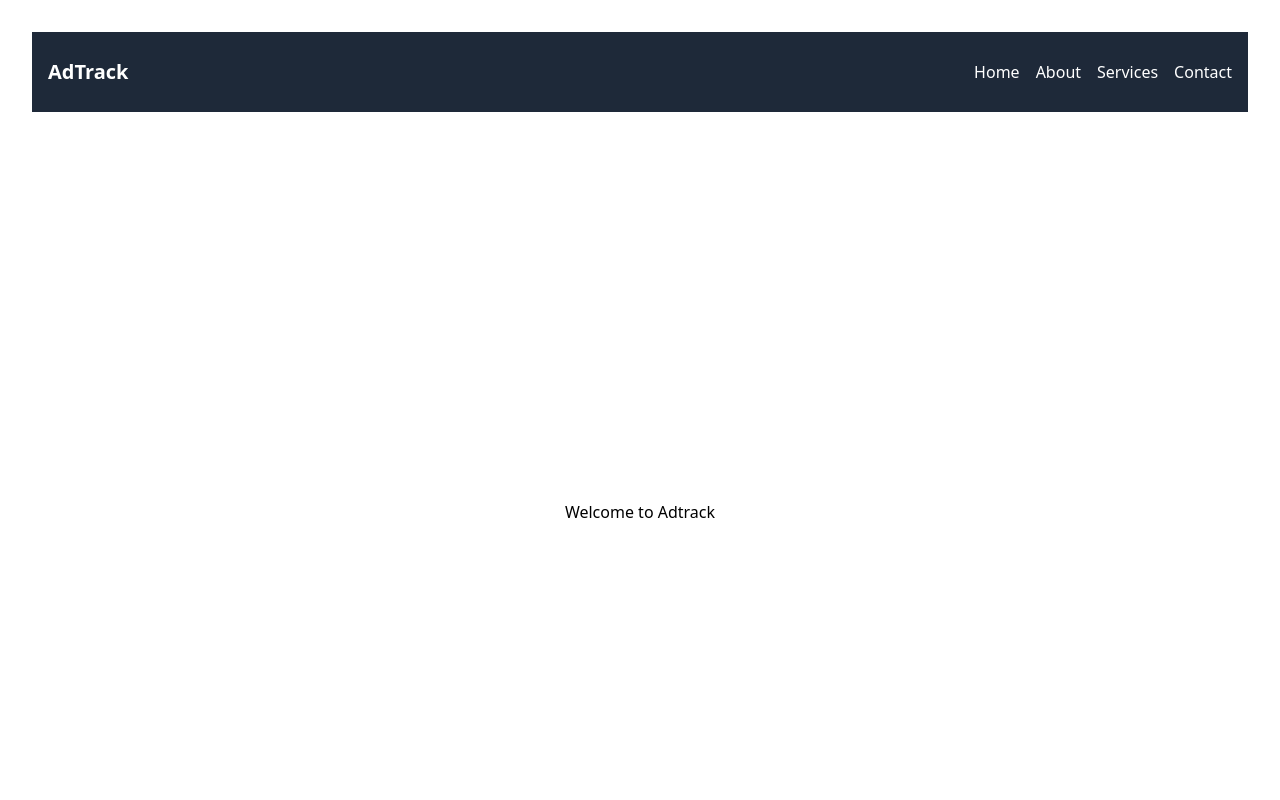
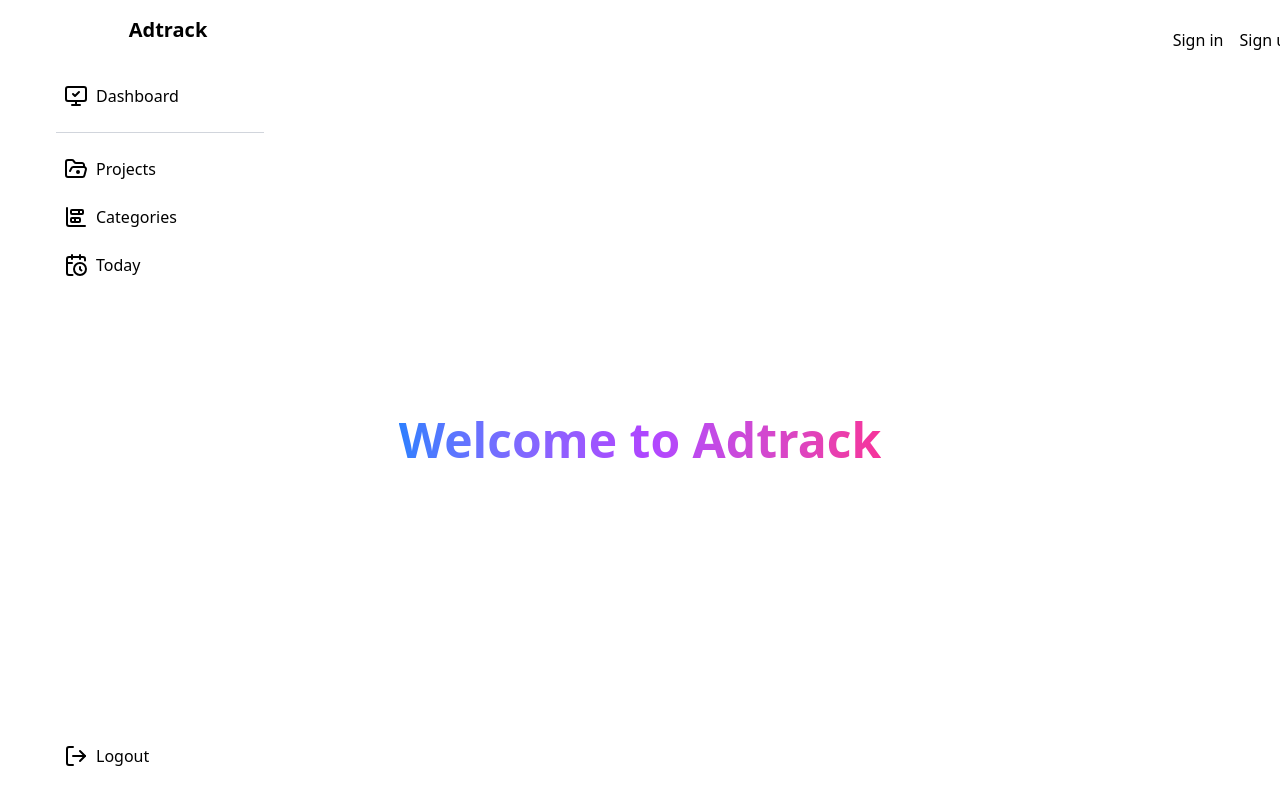
Before and after one commit to Jakom001/adtrack, a React (Vite) app in the folder frontend/: page / in a window 1280 px wide. Shown: the top 800 px of the page. Built offline with nearby package versions, Linux system fonts and the light colour scheme.

Commit message:
main layout, sidebar and navbar

```diff
--- a/frontend/src/App.jsx
+++ b/frontend/src/App.jsx
@@ -1,7 +1,9 @@
-import { Routes, Route, useLocation, Outlet } from 'react-router-dom';
+import { Routes, Route, useLocation } from 'react-router-dom';
 import './App.css';
 import Navbar from './components/layout/Navbar';
+import Sidebar from './components/layout/Sidebar'
 import Home from './pages/Home';
+import MainLayout from './components/layout/MainLayout';
 import NotFound from './pages/NotFound';
 import Contact from './pages/contact';
 import Login from './pages/Login';
@@ -16,6 +18,7 @@ import CategoryList from './pages/categories/CategoryList';
 import AddCategory from './pages/categories/AddCategory';
 import UpdateCategory from './pages/categories/UpdateCategory';
 
+
 // Context Providers
 import {CategoryContextProvider} from './context/CategoryContext';
 import ProjectList from './pages/projects/ProjectList';
@@ -23,62 +26,60 @@ import AddProject from './pages/projects/AddProject';
 import UpdateProject from './pages/projects/UpdateProject';
 import { ProjectContextProvider } from './context/ProjectContext';
 
-
 AOS.init({ once: false });
 
 function App() {
   const location = useLocation();
-  const publicRoutes = ['/login', '/register', ];
+  const publicRoutes = ['/login', '/register'];
 
   return (
-    <>
+    <AuthContextProvider>
+      {/* Navbar is shown on all routes except login and register */}
+      {!publicRoutes.includes(location.pathname) && <div><Navbar /> <Sidebar /></div> }
 
-
-      <AuthContextProvider>
-        {!publicRoutes.includes(location.pathname) && <Navbar />}
       <Routes>
         {/* Public Routes */}
+        <Route path="/" element={<Home />} />
         <Route path="/home" element={<Home />} />
-          <Route path="/" element={<Home />} />
+        <Route path="/contact" element={<Contact />} />
         <Route path="/login" element={<Login />} />
         <Route path="/register" element={<Register />} />
-          <Route path="/contact" element={<Contact />} />
 
-          {/* Protected Routes with Multiple Contexts */}
+        {/* Protected Routes with Multiple Contexts and MainLayout */}
         <Route element={<ProtectedRoute />}>
-            {/* Dashboard Layout with all contexts */}
           <Route element={
             <MultiContextProvider>
-                <Outlet />
+              <MainLayout />
             </MultiContextProvider>
           }>
+            {/* Dashboard route */}
+            <Route path="/dashboard" element={<div>Dashboard Content</div>} />
+
             {/* Category Routes */}
             <Route path="/categories">
               <Route index element={<CategoryList />} />
               <Route path="add" element={<AddCategory />} />
-                { <Route path="edit/:id" element={<UpdateCategory />} /> }
+              <Route path="edit/:id" element={<UpdateCategory />} />
             </Route>
 
             {/* Projects Routes */}
             <Route path="/projects">
               <Route index element={<ProjectList />} />
               <Route path="add" element={<AddProject />} />
-                { <Route path="edit/:id" element={<UpdateProject />} /> }
+              <Route path="edit/:id" element={<UpdateProject />} />
             </Route>
-
           </Route>
         </Route>
 
         {/* Admin-only Routes */}
         <Route element={<ProtectedRoute adminOnly={true} />}>
-            {/* <Route path="/admin/*" element={<AdminDashboard />} /> */}
+          <Route path="/admin/*" element={<div>Admin Dashboard</div>} />
         </Route>
 
         {/* 404 Page */}
         <Route path="*" element={<NotFound />} />
       </Routes>
     </AuthContextProvider>
-    </>
   );
 }
 
@@ -94,22 +95,3 @@ const MultiContextProvider = ({ children }) => {
 };
 
 export default App;
-
-
-
-// import { lazy, Suspense } from 'react';
-
-// // Lazy load components
-// const CategoriesList = lazy(() => import('./pages/categories/CategoriesList'));
-// const AddCategory = lazy(() => import('./pages/categories/AddCategory'));
-// // ... other lazy imports
-
-// // Then in your Routes
-// <Route path="/categories">
-//   <Route index element={
-//     <Suspense fallback={<div>Loading...</div>}>
-//       <CategoriesList />
-//     </Suspense>
-//   } />
-//   {/* Other routes with Suspense */}
-// </Route>
--- /dev/null
+++ b/frontend/src/components/layout/MainLayout.jsx
@@ -0,0 +1,21 @@
+import React from 'react'
+import { Outlet } from 'react-router-dom'
+
+
+const MainLayout = () => {
+  return (
+    <div className='flex h-screen pt-[80px]'>
+
+
+
+      {/* Main Content Area */}
+      <div className="flex-1 ml-64 overflow-y-auto"> {/* ml-64 to offset the sidebar width */}
+        <main className="p-6">
+          <Outlet />
+        </main>
+      </div>
+    </div>
+  )
+}
+
+export default MainLayout
--- a/frontend/src/components/layout/Navbar.jsx
+++ b/frontend/src/components/layout/Navbar.jsx
@@ -1,8 +1,14 @@
-import React from 'react';
+import React, {useState} from 'react';
 import { useAuthContext } from '../../context/AuthContext'
+import {Link} from 'react-router-dom'
+import { Lightbulb, LogOut, Moon, Sun, SwitchCamera } from 'lucide-react';
 
 const Navbar = () => {
   const { isAuthenticated, logout, currentUser } = useAuthContext();
+  const [userToggle, setUserToggle] = useState(false)
+
+  const flname = ((currentUser?.firstName?.charAt(0) ?? '') + (currentUser?.lastName?.charAt(0) ?? '')).toUpperCase();
+
 
   const handleLogout = async () => {
     try {
@@ -13,35 +19,85 @@ const Navbar = () => {
     }
   };
 
+  const handleUserToggle = () =>{
+    setUserToggle(toggle => !toggle)
+  }
+
   return (
-    <div className='flex justify-between items-center bg-gray-800 text-white'>
-      <div className="flex h-[80px] items-center p-4">
-        <h1 className='text-xl font-bold'>AdTrack</h1>
+    <div className='w-screen flex justify-between items-center bg-white fixed top-0 z-40'>
+      <div className="flex  h-[80px] items-center p-4">
+        <h1 className='pl-4 text-xl font-bold'>AdTrack</h1>
       </div>
 
       <nav className='p-4'>
-        <ul className='flex gap-4 items-center'>
-          <li className='hover:text-gray-300 cursor-pointer'>Home</li>
-          <li className='hover:text-gray-300 cursor-pointer'>About</li>
-          <li className='hover:text-gray-300 cursor-pointer'>Services</li>
-          <li className='hover:text-gray-300 cursor-pointer'>Contact</li>
+        <div className='flex gap-4 items-center'>
 
-          {isAuthenticated && (
+          {isAuthenticated ? (
             <>
-              <li className='ml-4 text-gray-300'>
-                Hi, {currentUser?.firstName || 'User'}
-              </li>
-              <li>
-                <button
-                  onClick={handleLogout}
-                  className='ml-2 px-4 py-2 bg-red-600 rounded hover:bg-red-700 transition-colors cursor-pointer'
+              <button onClick={handleUserToggle} className='mr-6 w-8 p-2 h-8 flex items-center justify-center rounded-full bg-primary text-white font-bold cursor-pointer'>
+              {flname}
+            </button>
+            {userToggle && (
+              <>
+                <div className='bg-white shadow-xl z-40  p-4 mt-2 absolute top-16 right-4 text-gray-500 flex flex-col gap-2'>
+                <div className="flex items-center justify-around">
+                  <p className='cursor-pointer'> <Sun/> </p>
+                  <p className='cursor-pointer'><Moon/> </p>
+                </div>
+                <div className="my-4 border-b border-gray-300 w-full"></div>
+                <p className='text-sm'>ACCOUNT</p>
+                <div className='flex items-center gap-4'>
+                    <div className='w-12 p-4 h-12 flex items-center justify-center rounded-full bg-primary text-white font-bold'>
+                      {flname}
+                    </div>
+                    <div>
+                      <div className='flex gap-2'>
+                        <p>{(currentUser?.firstName?.charAt(0).toUpperCase() + currentUser?.firstName?.slice(1).toLowerCase()) || '' }</p>
+                        <p>{(currentUser?.lastName?.charAt(0).toUpperCase() + currentUser?.lastName?.slice(1).toLowerCase()) || '' }</p>
+                      </div>
+                        <p>{currentUser?.email || ''}</p>
+                    </div>
+                  </div>
+
+                  <Link to="/dashboard" className="flex items-center gap-2 py-2 px-2 rounded-xl hover:bg-grayColor "
+                    >
+                      <SwitchCamera /> Switch Accounts
+                  </Link>
+                  <Link to="/dashboard" className="flex items-center gap-2 py-2 px-2 rounded-xl hover:bg-grayColor "
+                    >
+                      <SwitchCamera /> Manage Accounts
+                    </Link>
+                <div className="my-4 border-b border-gray-300 w-full"></div>
+                <Link to="/dashboard" className=" flex items-center gap-2 py-2 px-2 rounded-xl hover:bg-grayColor "
+                    >
+                      <SwitchCamera /> Todos
+                </Link>
+
+                <Link to="/dashboard" className=" flex items-center gap-2 py-2 px-2 rounded-xl hover:bg-grayColor "
                 >
-                  Logout
+                  <SwitchCamera /> Today
+                </Link>
+                <div className="my-4 border-b border-gray-300 w-full"></div>
+                <button onClick={handleLogout} className=
+                'my-2 flex items-center gap-2 py-2 px-2 rounded-xl hover:bg-grayColor cursor-pointer w-full mb-4'
+                >
+                <LogOut /> Logout
                 </button>
-              </li>
+
+            </div>
+              </>
+            )}
+
+
             </>
-          )}
-        </ul>
+          ):(
+            <>
+            <Link to='/login' className='hover:text-gray-300 cursor-pointer'>Sign in</Link>
+            <Link to='register' className='hover:text-gray-300 cursor-pointer'>Sign up</Link>
+            </>
+          )
+          }
+        </div>
       </nav>
     </div>
   );
--- a/frontend/src/components/layout/Sidebar.jsx
+++ b/frontend/src/components/layout/Sidebar.jsx
@@ -1,9 +1,62 @@
 import React from 'react'
+import { MonitorCheck, FolderOpenDot, CalendarClock, ChartBarStacked, LogOut } from 'lucide-react';
+import { useAuthContext } from '../../context/AuthContext'
+import {Link, NavLink} from 'react-router-dom'
 
 const Sidebar = () => {
+  const { isAuthenticated, logout, currentUser } = useAuthContext();
+
+  const handleLogout = async () => {
+    try {
+      await logout()
+    } catch (error) {
+      console.error("Logout Failed")
+    }
+  }
+
   return (
-    <div>
+    <div className='h-screen w-64 fixed top-0 flex flex-col z-50 bg-white'>
+      {/* Logo section */}
+      <div className='p-4 '>
+        <Link to='/' className='text-xl font-extrabold pl-4'>Adtrack</Link>
+      </div>
 
+      {/* Navigation links section */}
+      <div className="flex-1 px-6 overflow-y-auto custom-scrollbar">
+        <NavLink to="/dashboard" className={({isActive}) =>
+        `mt-4 flex items-center gap-2 py-2 px-2 rounded-xl hover:bg-grayColor ${isActive ? 'bg-primary hover:bg-primary text-white' : ''
+        }`}>
+          <MonitorCheck /> Dashboard
+        </NavLink>
+        <div className="my-4 border-b border-gray-300 w-full"></div>
+
+        <NavLink to="/projects" className={({isActive}) =>
+        `my-2 flex items-center gap-2 py-2 px-2 rounded-xl hover:bg-grayColor ${isActive ? 'bg-primary hover:bg-primary text-white' : ''
+        }`}>
+        <FolderOpenDot /> Projects
+        </NavLink>
+
+        <NavLink to="/categories" className={({isActive}) =>
+        `my-2 flex items-center gap-2 py-2 px-2 rounded-xl hover:bg-grayColor ${isActive ? 'bg-primary hover:bg-primary text-white' : ''
+        }`}>
+        <ChartBarStacked /> Categories
+        </NavLink>
+
+        <NavLink to="/tasks" className={({isActive}) =>
+        `my-2 flex items-center gap-2 py-2 px-2 rounded-xl hover:bg-grayColor ${isActive ? 'bg-primary hover:bg-primary text-white' : ''
+        }`}>
+        <CalendarClock /> Today
+        </NavLink>
+      </div>
+
+
+      <div className="px-6 mb-6 mt-auto">
+        <button onClick={handleLogout} className=
+        'flex items-center gap-2 py-2 px-2 rounded-xl hover:bg-grayColor cursor-pointer w-full'
+        >
+          <LogOut /> Logout
+        </button>
+      </div>
     </div>
   )
 }
--- a/frontend/src/index.css
+++ b/frontend/src/index.css
@@ -5,3 +5,19 @@
     --color-secondary: #B59A65;
     --color-grayColor: #E7E6E6;
 }
+.custom-scrollbar::-webkit-scrollbar {
+    width: 7px;
+  }
+
+  .custom-scrollbar::-webkit-scrollbar-track {
+    background: #f1f1f1;
+  }
+
+  .custom-scrollbar::-webkit-scrollbar-thumb {
+    background-color: #387269;
+    border-radius: 8px;
+  }
+
+  .custom-scrollbar::-webkit-scrollbar-thumb:hover {
+    background: #2563eb; /* blue-600 on hover */
+  }
--- a/frontend/src/pages/Home.jsx
+++ b/frontend/src/pages/Home.jsx
@@ -3,7 +3,35 @@ import React from 'react'
 const Home = () => {
   return (
     <div className='flex flex-col items-center justify-center min-h-screen text-center'>
-    <h1>Welcome to Adtrack</h1>
+    <h1 class="py-96 text-5xl font-bold bg-gradient-to-r from-blue-500 via-purple-500 to-pink-500 bg-clip-text text-transparent">
+    Welcome to Adtrack
+    </h1>
+    <h1 class="py-96 text-5xl font-bold bg-gradient-to-r from-blue-500 via-purple-500 to-pink-500 bg-clip-text text-transparent">
+    Welcome to Adtrack
+    </h1>
+
+    <h1 class="py-96 text-5xl font-bold bg-gradient-to-r from-blue-500 via-purple-500 to-pink-500 bg-clip-text text-transparent">
+    Welcome to Adtrack
+    </h1>
+    <h1 class="py-96 text-5xl font-bold bg-gradient-to-r from-blue-500 via-purple-500 to-pink-500 bg-clip-text text-transparent">
+    Welcome to Adtrack
+    </h1>
+    <h1 class="py-96 text-5xl font-bold bg-gradient-to-r from-blue-500 via-purple-500 to-pink-500 bg-clip-text text-transparent">
+    Welcome to Adtrack
+    </h1>
+    <h1 class="py-96 text-5xl font-bold bg-gradient-to-r from-blue-500 via-purple-500 to-pink-500 bg-clip-text text-transparent">
+    Welcome to Adtrack
+    </h1>
+    <h1 class="py-96 text-5xl font-bold bg-gradient-to-r from-blue-500 via-purple-500 to-pink-500 bg-clip-text text-transparent">
+    Welcome to Adtrack
+    </h1>
+    <h1 class="py-96 text-5xl font-bold bg-gradient-to-r from-blue-500 via-purple-500 to-pink-500 bg-clip-text text-transparent">
+    Welcome to Adtrack
+    </h1>
+    <h1 class="py-96 text-5xl font-bold bg-gradient-to-r from-blue-500 via-purple-500 to-pink-500 bg-clip-text text-transparent">
+    Welcome to Adtrack
+    </h1>
+
    </div>
   )
 }
--- a/frontend/vite.config.js
+++ b/frontend/vite.config.js
@@ -7,6 +7,7 @@ import tailwindcss from '@tailwindcss/vite'
 export default defineConfig({
   plugins: [
     react(),
-    tailwindcss(),],
+    tailwindcss(),
+   ],
 
 })
```
Also changed, not shown: 1 other file (tests, documents, lock files or other folders). Lines whose indentation alone changed are shown as unchanged.
